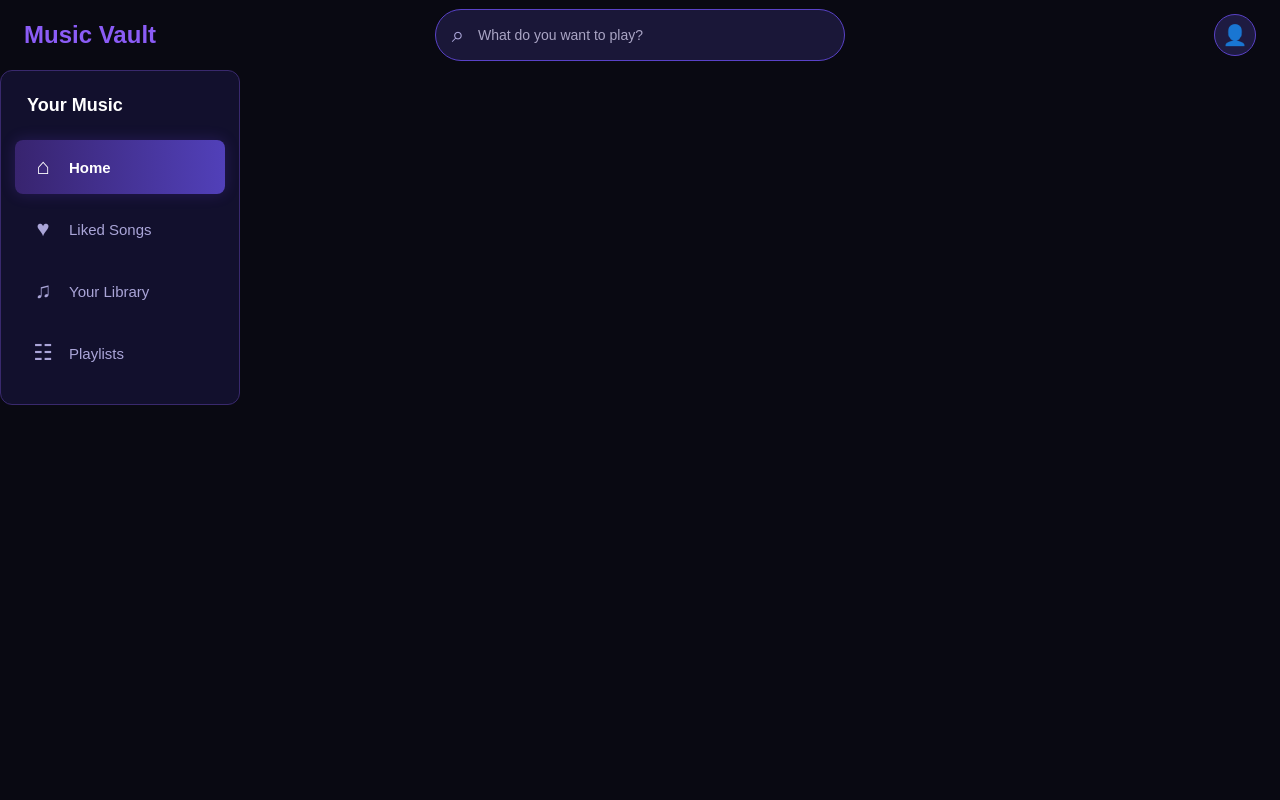
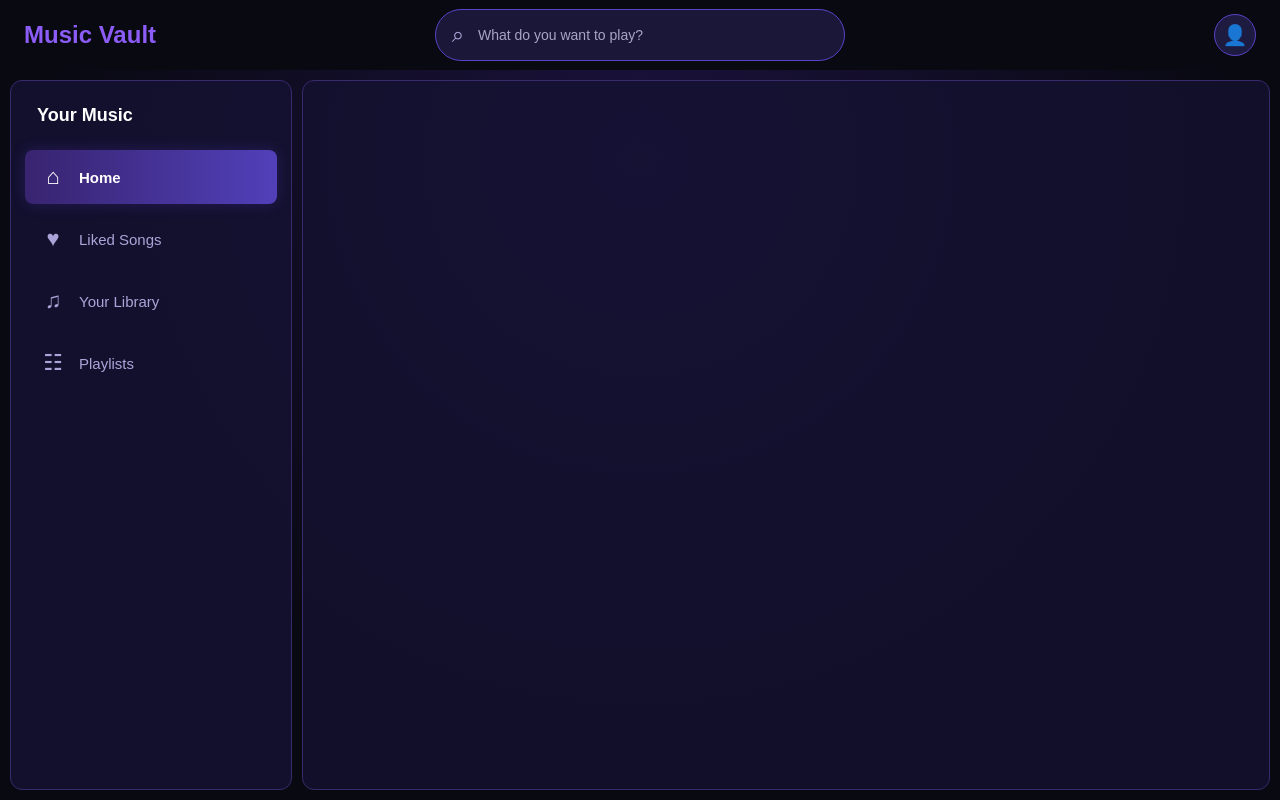
Before and after one commit to grod23/MusicVault-, a React (Vite) app in the folder frontend/UI/: page / in a window 1280 px wide. Both pictures are taken after a click on the button "Login". Built offline with nearby package versions, Linux system fonts and the light colour scheme; no server answers.

Commit message:
adjusted sidebar to adjust with resolution

```diff
--- a/frontend/UI/src/App.css
+++ b/frontend/UI/src/App.css
@@ -162,3 +162,38 @@ body {
 .register-button:hover {
   background: rgba(100, 70, 220, 0.15);
 }
+
+.dashboard-layout {
+  display: flex;
+  flex-direction: column;
+  height: 100vh;
+
+  background: radial-gradient(
+    circle at 50% 20%,
+    #1b123d 0%,
+    #090912 65%
+  );
+
+  color: white;
+  overflow: hidden;
+}
+
+.dashboard-body {
+  display: flex;
+  flex: 1;
+  min-height: 0;
+  gap: 10px;
+  padding: 10px;
+  box-sizing: border-box;
+}
+
+.dashboard-main {
+  flex: 1;
+  min-width: 0;
+  overflow-y: auto;
+  padding: 30px;
+
+  background: rgba(20, 18, 50, 0.75);
+  border: 1px solid #39296d;
+  border-radius: 12px;
+}
--- a/frontend/UI/src/Dashcomponents/Sidebar.css
+++ b/frontend/UI/src/Dashcomponents/Sidebar.css
@@ -1,11 +1,13 @@
 .dashboard-sidebar {
-  width: 240px;
-  min-width: 240px;
-  height: 100%;
+  width: clamp(240px, 22vw, 400px);
+  flex-shrink: 0;
+  align-self: stretch;
   box-sizing: border-box;
+
   background: rgba(20, 18, 50, 0.85);
   border: 1px solid #39296d;
   border-radius: 12px;
+
   padding: 24px 14px;
   color: white;
 }
```
